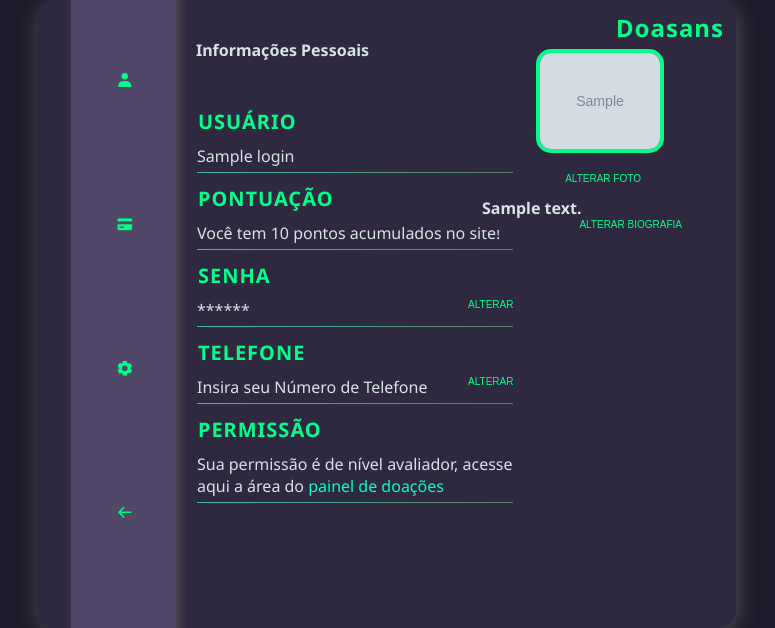
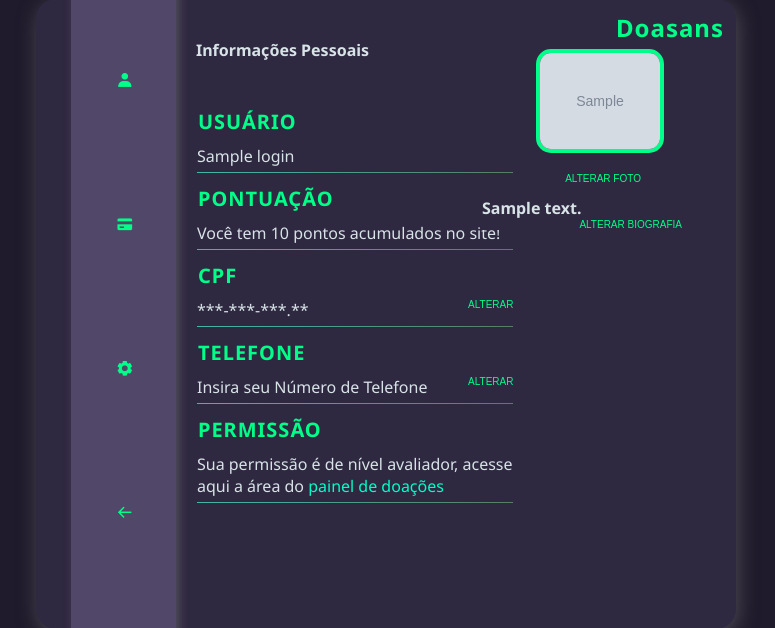
Before and after one commit to Anti-guaraitubense/pi_opet, a PHP site: page /minhaconta.php in a window 1280 px wide. Shown: the part 91-719 px from the top of the page, without its empty margins (254-1029 px from the left). Run offline with PHP 8.4, Linux system fonts and the light colour scheme; the visitor is signed in with stand-in values (Sample User, id 1); tables that the repository leaves empty hold one stand-in row (values such as "Sample post"); grey boxes marked "Sample" are stand-in pictures; data that the repository does not hold is empty; some libraries are stand-ins or nearby versions.

Commit message:
alterar cpf + functions php

```diff
--- /dev/null
+++ b/functions.php
@@ -0,0 +1,34 @@
+<?php
+
+    function check_cpf($cpf_num){
+
+        #transformando em array
+        $cpf_array = array_map('intval', str_split($cpf_num));
+
+        if(count($cpf_array) == 11){
+            $lastdig1 = $cpf_array[9];
+            $lastdig2 = $cpf_array[10];
+
+            $soma1 = $cpf_array[0] * 10 + $cpf_array[1] * 9 + $cpf_array[2] * 8 + $cpf_array[3] * 7 + $cpf_array[4] * 6 + $cpf_array[5] * 5 + $cpf_array[6] * 4 + $cpf_array[7] * 3 + $cpf_array[8] * 2;
+            $soma1 *= 10;
+            $soma1 %= 11;
+
+            if($soma1 == $lastdig1){
+                $soma2 = $cpf_array[0] * 11 + $cpf_array[1] * 10 + $cpf_array[2] * 9 + $cpf_array[3] * 8 + $cpf_array[4] * 7 + $cpf_array[5] * 6 + $cpf_array[6] * 5 + $cpf_array[7] * 4 + $cpf_array[8] * 3 + $cpf_array[9] * 2;
+                $soma2 *= 10;
+                $soma2 %= 11;
+
+                if($soma2 == $lastdig2){
+                    return true;
+                }else{
+                    return false;
+                }
+            }else{
+                return false;
+            }
+        }
+        else{
+            return false;
+        }
+    }
+?>
--- a/minhaconta.php
+++ b/minhaconta.php
@@ -1,5 +1,6 @@
 <?php
     include_once 'config.php';
+    include_once 'functions.php';
     session_start();
     if(!isset($_SESSION['id'])){
         header("location:index.php");
@@ -80,10 +81,44 @@
                 <?php
                 echo "<p>Você tem $info[score_user] pontos acumulados no site!</p>"
                 ?>
-                <h2>Senha</h2>
-                <p>******<button class="btn">Alterar</button></p>
-                <h2>Telefone</h2>
-                <p>Insira seu Número de Telefone<button class="btn">Alterar</button></p>
+                <form action="minhaconta.php" method="post">
+                    <h2>CPF</h2>
+                    <?php
+                        if($info['cpf_user'] == 0){
+                            if(isset($_POST['change_cpf'])){
+                                ?>
+                                    <p><input type="number" name="cpf"> <input type="submit" value="enviar" name="sub_cpf"></p>
+                                <?php
+                            }else{
+                                ?>
+                                    <p>***-***-***.**<button class="btn" name="change_cpf">Alterar</button></p>
+                                <?php
+                            }
+                        }else{
+                            $cpf_user =  $info['cpf_user'];
+                            $cpf_user = array_map('intval', str_split($cpf_user));
+
+                            echo "<p>$cpf_user[0]$cpf_user[1]$cpf_user[2]-***-***.**</p>";
+                        }
+                        if(isset($_POST['sub_cpf'])){
+                            $cpf = $_POST['cpf'];
+                            $checkcpf = check_cpf($cpf);
+
+                            if(check_cpf($cpf) == true){
+                                $change_cpf = $conn->prepare('UPDATE `login` SET `cpf_user` = :cpf WHERE `id_user` = :id');
+                                $change_cpf->bindValue(":cpf", $cpf);
+                                $change_cpf->bindValue(":id", $id_user_atual);
+                                $change_cpf->execute();
+
+                                header("location:minhaconta.php");
+                            }else{
+                                echo "cpf invalido";
+                            }
+                        }
+                    ?>
+                    <h2>Telefone</h2>
+                    <p>Insira seu Número de Telefone<button class="btn">Alterar</button></p>
+                </form>
                 <?php
                 if($perm > 0){
                     echo "<h2>Permissão</h2>";
@@ -141,9 +176,8 @@
             </div>
         </div>
     </div>
-        <?php
-    ?>
     <?php
+
         if(isset($_POST['submit'])){
             $renomear = true;
             $pasta = 'img/pfp/';
```
